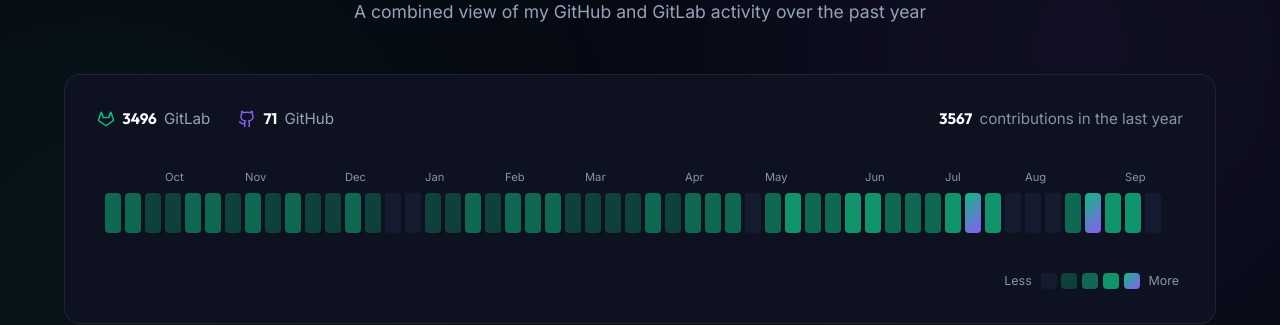
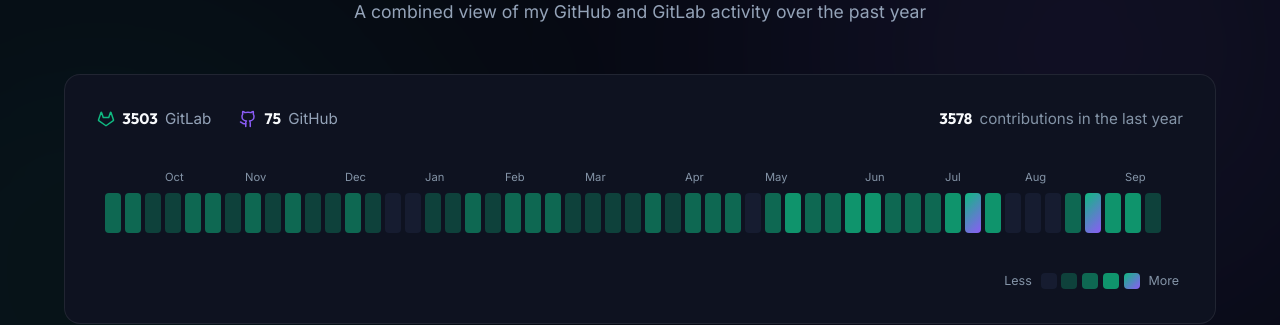
Before and after one commit to NickBourque/NickBourque.github.io, a Jekyll site: the page built from index.html, in a window 1280 px wide and 900 px high, scrolled down 2054 px. Shown: the part 151-476 px from the top of the window. Built offline with Jekyll 4.4.1, drawn with Linux system fonts in a browser that asks for light colours; nearby versions of some CDN libraries.

Commit message:
chore: refresh contributions data

```diff
--- a/_data/contributions.json
+++ b/_data/contributions.json
@@ -1,9 +1,9 @@
 {
-  "generated": "2026-09-14",
+  "generated": "2026-09-15",
   "totals": {
-    "github": 71,
-    "gitlab": 3496,
-    "combined": 3567
+    "github": 75,
+    "gitlab": 3503,
+    "combined": 3578
   },
   "max": 214,
   "weeks": [
@@ -426,10 +426,10 @@
     {
       "weekStart": "2026-09-13",
       "monthLabel": "",
-      "gh": 0,
-      "gl": 0,
-      "total": 0,
-      "level": 0
+      "gh": 4,
+      "gl": 7,
+      "total": 11,
+      "level": 1
     }
   ]
 }
```
